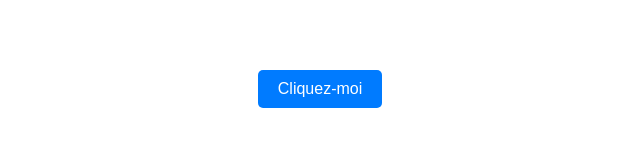
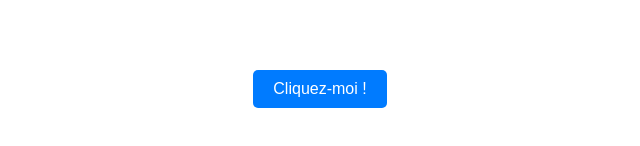
Before and after one commit to mesox-s/mesox-s.github.io, a plain HTML site: page button.html in a window 1280 px wide. Shown: the part 330-476 px from the top of the page, 320-960 px from the left. Drawn offline with Linux system fonts and the light colour scheme.

Commit message:
button.html

```diff
--- a/button.html
+++ b/button.html
@@ -53,7 +53,7 @@
         <a href="#">Contact</a>
     </div>
     <div class="content">
-        <button id="magicButton">Cliquez-moi</button>
+        <button id="magicButton">Cliquez-moi !</button>
     </div>
 
     <script>
```
